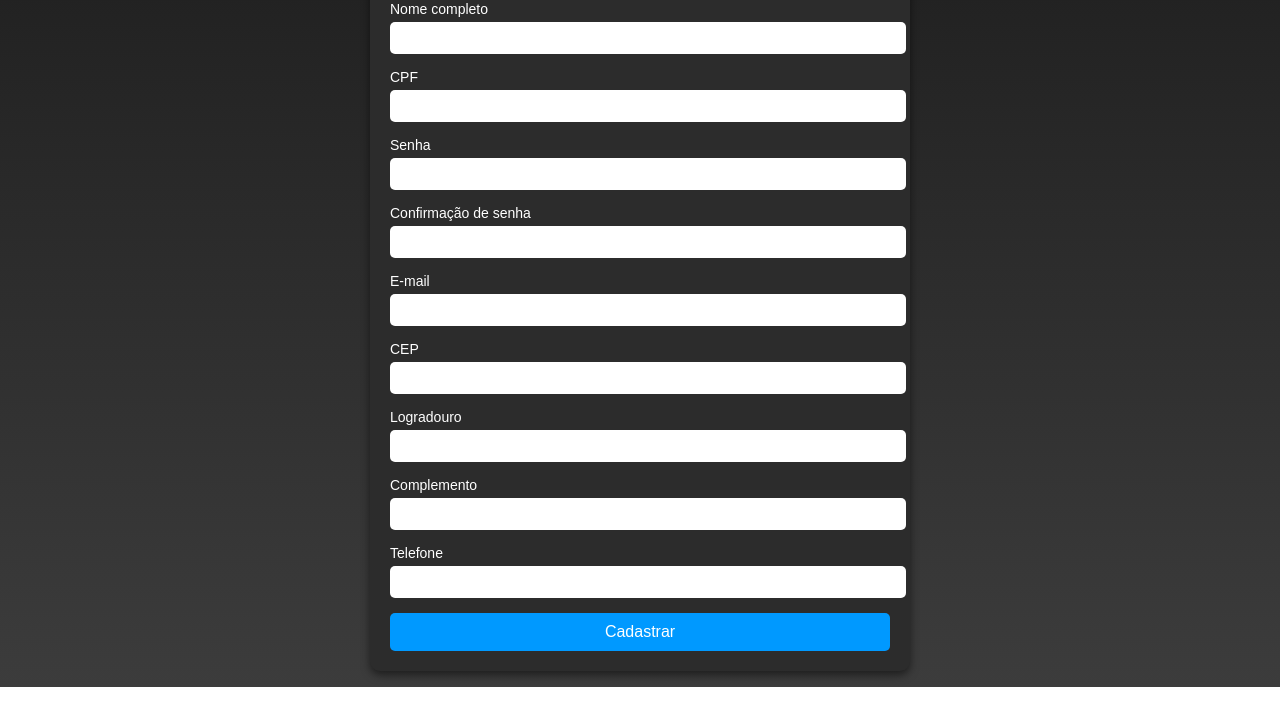
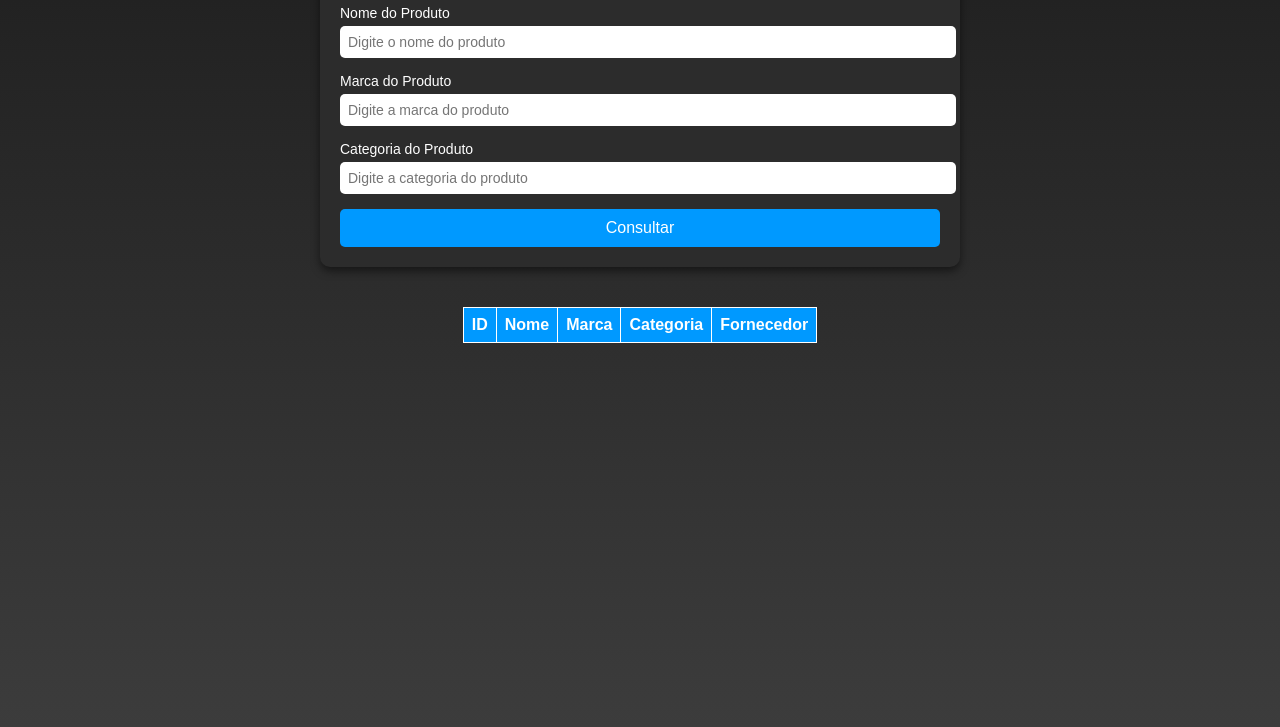
Before and after one commit to Syorl/A3, a website: page Frontend/PAGS/cadastrocliente.html in a window 1280 px wide. Shown: the part 113-840 px from the top of the page. Before the commit the page ends 800 px from the top, so only its background shows below. Drawn offline with Linux system fonts and the light colour scheme; files that its build step writes are made by us from their sources.

Commit message:
upando no git a formatação do front

```diff
--- /dev/null
+++ b/Frontend/CSS/cadastrocliente_styles.css
@@ -0,0 +1,79 @@
+body {
+    font-family: Arial, sans-serif;
+    background: linear-gradient(to bottom, #1e1e1e, #3c3c3c);
+    color: white;
+    display: flex;
+    flex-direction: column;
+    align-items: center;
+    height: 100vh;
+    margin: 0;
+    padding: 20px;
+}
+
+.form-container {
+    background: #2c2c2c;
+    padding: 20px;
+    border-radius: 10px;
+    box-shadow: 0 4px 8px rgba(0, 0, 0, 0.5);
+    width: 600px;
+    margin-bottom: 20px;
+}
+
+h1 {
+    text-align: center;
+    margin-bottom: 20px;
+}
+
+.form-group {
+    margin-bottom: 15px;
+}
+
+.form-group label {
+    display: block;
+    margin-bottom: 5px;
+    font-size: 14px;
+}
+
+.form-group input {
+    width: 100%;
+    padding: 8px;
+    border: none;
+    border-radius: 5px;
+    font-size: 14px;
+}
+
+.form-group input:focus {
+    outline: 2px solid #0099ff;
+}
+
+.btn {
+    background: #0099ff;
+    color: white;
+    border: none;
+    padding: 10px;
+    width: 100%;
+    border-radius: 5px;
+    font-size: 16px;
+    cursor: pointer;
+}
+
+.btn:hover {
+    background: #007acc;
+}
+
+table {
+    width: 100%;
+    border-collapse: collapse;
+    margin-top: 20px;
+    color: white;
+}
+
+table th, table td {
+    border: 1px solid white;
+    padding: 8px;
+    text-align: left;
+}
+
+table th {
+    background: #0099ff;
+}
--- /dev/null
+++ b/Frontend/CSS/consultarProdutos_styles.css
@@ -0,0 +1,79 @@
+body {
+    font-family: Arial, sans-serif;
+    background: linear-gradient(to bottom, #1e1e1e, #3c3c3c);
+    color: white;
+    display: flex;
+    flex-direction: column;
+    align-items: center;
+    height: 100vh;
+    margin: 0;
+    padding: 20px;
+}
+
+.form-container {
+    background: #2c2c2c;
+    padding: 20px;
+    border-radius: 10px;
+    box-shadow: 0 4px 8px rgba(0, 0, 0, 0.5);
+    width: 600px;
+    margin-bottom: 20px;
+}
+
+h1 {
+    text-align: center;
+    margin-bottom: 20px;
+}
+
+.form-group {
+    margin-bottom: 15px;
+}
+
+.form-group label {
+    display: block;
+    margin-bottom: 5px;
+    font-size: 14px;
+}
+
+.form-group input {
+    width: 100%;
+    padding: 8px;
+    border: none;
+    border-radius: 5px;
+    font-size: 14px;
+}
+
+.form-group input:focus {
+    outline: 2px solid #0099ff;
+}
+
+.btn {
+    background: #0099ff;
+    color: white;
+    border: none;
+    padding: 10px;
+    width: 100%;
+    border-radius: 5px;
+    font-size: 16px;
+    cursor: pointer;
+}
+
+.btn:hover {
+    background: #007acc;
+}
+
+table {
+    width: 100%;
+    border-collapse: collapse;
+    margin-top: 20px;
+    color: white;
+}
+
+table th, table td {
+    border: 1px solid white;
+    padding: 8px;
+    text-align: left;
+}
+
+table th {
+    background: #0099ff;
+}
--- a/Frontend/PAGS/cadastrocliente.html
+++ b/Frontend/PAGS/cadastrocliente.html
@@ -3,104 +3,72 @@
 <head>
     <meta charset="UTF-8">
     <meta name="viewport" content="width=device-width, initial-scale=1.0">
-    <title>Cadastro Cliente</title>
-    <style>
-        body {
-            font-family: Arial, sans-serif;
-            background: linear-gradient(to bottom, #1e1e1e, #3c3c3c);
-            color: white;
-            display: flex;
-            justify-content: center;
-            align-items: center;
-            height: 100vh;
-            margin: 0;
-        }
-        .form-container {
-            background: #2c2c2c;
-            padding: 20px;
-            border-radius: 10px;
-            box-shadow: 0 4px 8px rgba(0, 0, 0, 0.5);
-            width: 500px;
-        }
-        h1 {
-            text-align: center;
-            margin-bottom: 20px;
-        }
-        .form-group {
-            margin-bottom: 15px;
-        }
-        .form-group label {
-            display: block;
-            margin-bottom: 5px;
-            font-size: 14px;
-        }
-        .form-group input {
-            width: 100%;
-            padding: 8px;
-            border: none;
-            border-radius: 5px;
-            font-size: 14px;
-        }
-        .form-group input:focus {
-            outline: 2px solid #0099ff;
-        }
-        .btn {
-            background: #0099ff;
-            color: white;
-            border: none;
-            padding: 10px;
-            width: 100%;
-            border-radius: 5px;
-            font-size: 16px;
-            cursor: pointer;
-        }
-        .btn:hover {
-            background: #007acc;
-        }
-    </style>
+    <title>Consultar Produtos</title>
+    <link rel="stylesheet" href="cadastrocliente_styles.css">
 </head>
 <body>
     <div class="form-container">
-        <h1>Cadastro Cliente</h1>
-        <form id="cadastroForm">
+        <h1>Consultar Produtos</h1>
+        <form id="consultaForm">
             <div class="form-group">
-                <label for="nome">Nome completo</label>
-                <input type="text" id="nome" required>
+                <label for="nomeProduto">Nome do Produto</label>
+                <input type="text" id="nomeProduto" placeholder="Digite o nome do produto">
             </div>
             <div class="form-group">
-                <label for="cpf">CPF</label>
-                <input type="text" id="cpf" required>
+                <label for="marcaProduto">Marca do Produto</label>
+                <input type="text" id="marcaProduto" placeholder="Digite a marca do produto">
             </div>
             <div class="form-group">
-                <label for="senha">Senha</label>
-                <input type="password" id="senha" required>
+                <label for="categoriaProduto">Categoria do Produto</label>
+                <input type="text" id="categoriaProduto" placeholder="Digite a categoria do produto">
             </div>
-            <div class="form-group">
-                <label for="confirmacaoSenha">Confirmação de senha</label>
-                <input type="password" id="confirmacaoSenha" required>
-            </div>
-            <div class="form-group">
-                <label for="email">E-mail</label>
-                <input type="email" id="email" required>
-            </div>
-            <div class="form-group">
-                <label for="cep">CEP</label>
-                <input type="text" id="cep" required>
-            </div>
-            <div class="form-group">
-                <label for="logradouro">Logradouro</label>
-                <input type="text" id="logradouro" required>
-            </div>
-            <div class="form-group">
-                <label for="complemento">Complemento</label>
-                <input type="text" id="complemento">
-            </div>
-            <div class="form-group">
-                <label for="telefone">Telefone</label>
-                <input type="tel" id="telefone" required>
-            </div>
-            <button type="submit" class="btn">Cadastrar</button>
+            <button type="submit" class="btn">Consultar</button>
         </form>
     </div>
+    <div>
+        <table id="resultados">
+            <thead>
+                <tr>
+                    <th>ID</th>
+                    <th>Nome</th>
+                    <th>Marca</th>
+                    <th>Categoria</th>
+                    <th>Fornecedor</th>
+                </tr>
+            </thead>
+            <tbody>
+                <!-- Resultados serão exibidos aqui -->
+            </tbody>
+        </table>
+    </div>
+    <script>
+        const form = document.getElementById('consultaForm');
+        const resultados = document.getElementById('resultados').getElementsByTagName('tbody')[0];
+
+        form.addEventListener('submit', async (event) => {
+            event.preventDefault(); // Impede o envio do formulário
+
+            const nomeProduto = document.getElementById('nomeProduto').value;
+            const marcaProduto = document.getElementById('marcaProduto').value;
+            const categoriaProduto = document.getElementById('categoriaProduto').value;
+
+            // Faz uma requisição para o backend
+            const response = await fetch(`http://localhost:3000/produtos?nome=${nomeProduto}&marca=${marcaProduto}&categoria=${categoriaProduto}`);
+            const produtos = await response.json();
+
+            // Limpa os resultados anteriores
+            resultados.innerHTML = '';
+
+            // Insere os novos resultados
+            produtos.forEach(produto => {
+                const row = resultados.insertRow();
+                row.insertCell(0).textContent = produto.id;
+                row.insertCell(1).textContent = produto.nome;
+                row.insertCell(2).textContent = produto.marca;
+                row.insertCell(3).textContent = produto.categoria;
+                row.insertCell(4).textContent = produto.fornecedor;
+            });
+        });
+    </script>
 </body>
 </html>
```
Also changed, not shown: Frontend/Index.html (renamed from Frontend/inicio.html, +6 -6 lines), Frontend/PAGS/consultarProduto.html (+1 -70 lines), Frontend/PAGS/estoque.html (+1 -1 lines), Frontend/CSS/estoque_styles.css (renamed from Frontend/CSS/estoque_styles.css.css), Frontend/CSS/inicio_styles.css (renamed from Frontend/CSS/inicio_styles.css.css).
